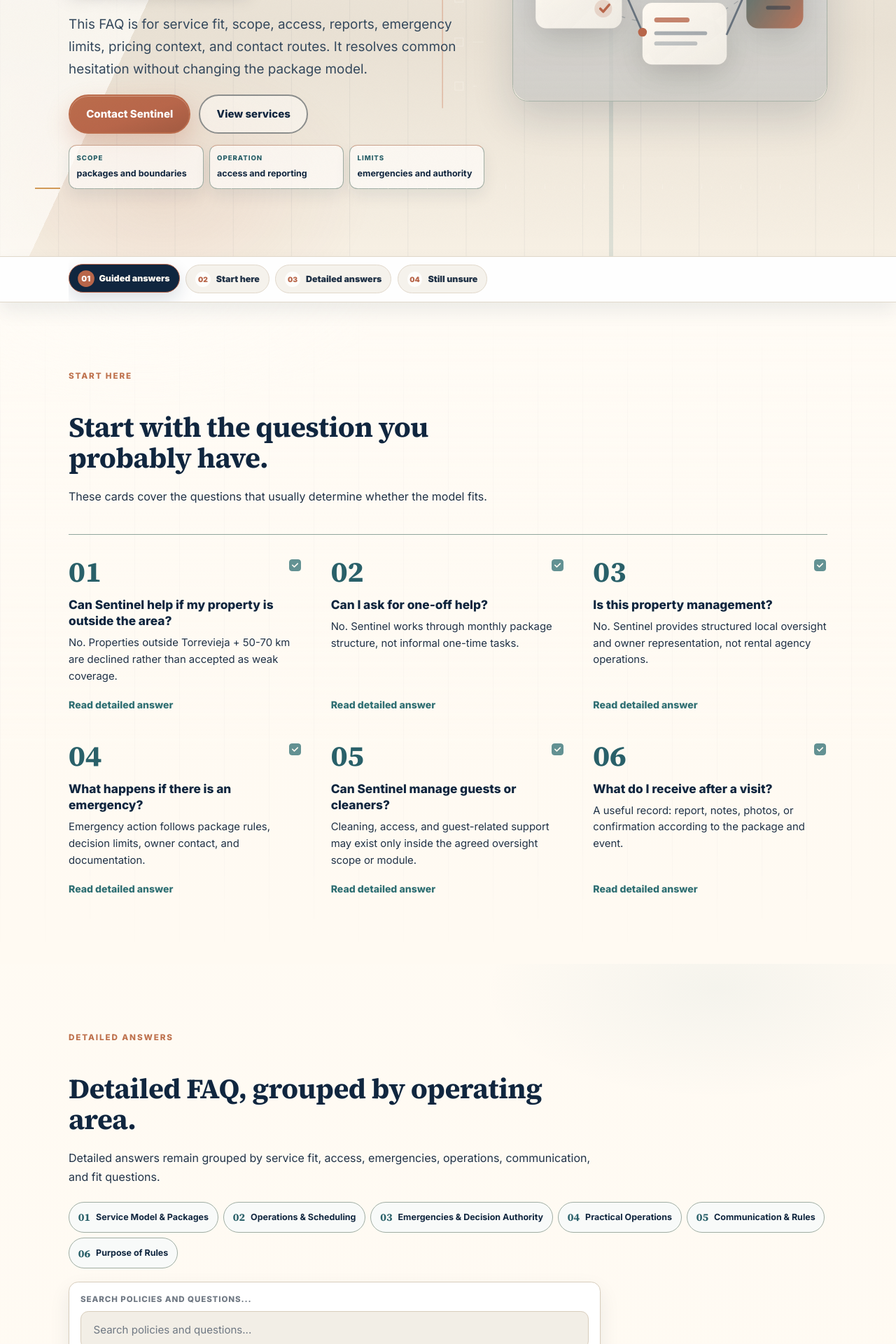
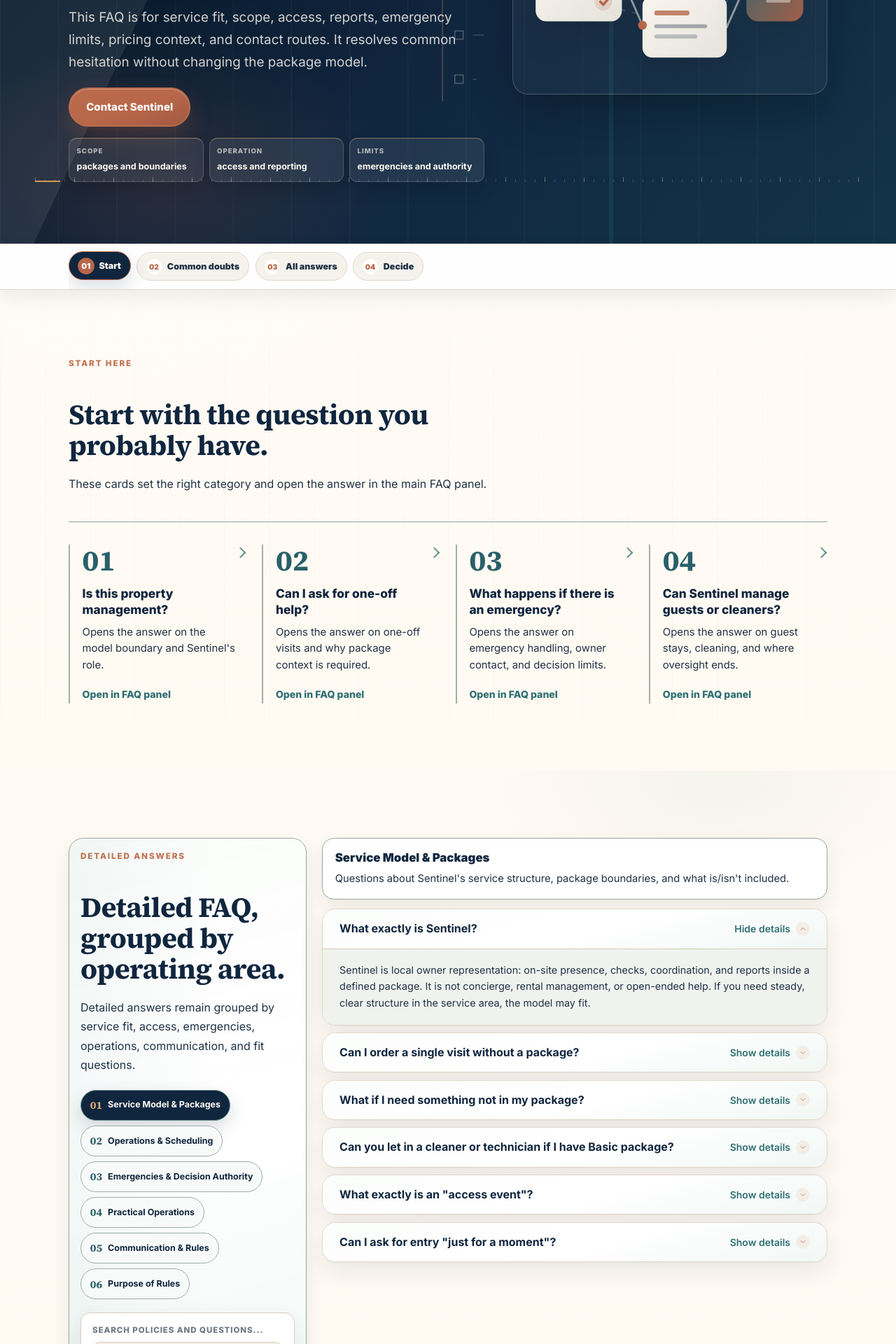
Before and after one commit to tomaszwprdl/sentinel-costa-blanca, a Next.js app: page /en/faq in a window 1280 px wide. Shown: the part 460-2380 px from the top of the page at 70% size. Built offline with nearby package versions, Linux system fonts and the light colour scheme.

Commit message:
refine: rebuild faq as answer control panel

```diff
--- a/app/[locale]/faq/page.tsx
+++ b/app/[locale]/faq/page.tsx
@@ -23,7 +23,8 @@
 type QuickAnswerSource = {
   title: string;
   answer: string;
-  href: string;
+  targetSectionId: string;
+  targetQuestionId: string;
 };
 
 type AssumptionItem = {
@@ -36,13 +37,15 @@
   const t = useTranslations('faq');
   const tCommon = useTranslations('common');
   const [searchQuery, setSearchQuery] = useState('');
+  const [activeSectionId, setActiveSectionId] = useState('service-model');
+  const [openAnswerId, setOpenAnswerId] = useState('q1');
 
   const facts = t.raw('redesign.hero.facts') as HeroFact[];
   const journeyItems = [
-    { id: 'faq-start', label: t('redesign.hero.eyebrow') },
-    { id: 'faq-quick', label: t('redesign.quick.eyebrow') },
-    { id: 'faq-details', label: t('redesign.details.eyebrow') },
-    { id: 'faq-decision', label: t('redesign.decision.eyebrow') },
+    { id: 'faq-start', label: t('redesign.journey.start') },
+    { id: 'faq-quick', label: t('redesign.journey.common') },
+    { id: 'faq-details', label: t('redesign.journey.all') },
+    { id: 'faq-decision', label: t('redesign.journey.decide') },
   ];
   const quickAnswers = (t.raw('redesign.quick.items') as QuickAnswerSource[]).map((item) => ({
     ...item,
@@ -145,7 +148,7 @@
     },
   ], [t]);
 
-  const filteredSections = useMemo(() => {
+  const filteredSections = useMemo<FAQGroup[]>(() => {
     const query = searchQuery.trim().toLowerCase();
 
     if (!query) {
@@ -159,8 +162,53 @@
         : section.faqs.filter((faq) => `${faq.question} ${faq.answer}`.toLowerCase().includes(query));
 
       return { ...section, faqs };
-    }).filter((section) => section.faqs.length > 0);
+    });
   }, [faqSections, searchQuery]);
+
+  const scrollToFAQDetails = () => {
+    const target = document.getElementById('faq-details');
+
+    if (!target) {
+      return;
+    }
+
+    const prefersReducedMotion = window.matchMedia('(prefers-reduced-motion: reduce)').matches;
+    target.scrollIntoView({ behavior: prefersReducedMotion ? 'auto' : 'smooth', block: 'start' });
+  };
+
+  const handleSectionChange = (sectionId: string, answerId?: string) => {
+    setActiveSectionId(sectionId);
+    setOpenAnswerId(answerId ?? faqSections.find((section) => section.id === sectionId)?.faqs[0]?.id ?? '');
+  };
+
+  const handleQuickAnswerSelect = (item: QuickAnswerSource) => {
+    setSearchQuery('');
+    setActiveSectionId(item.targetSectionId);
+    setOpenAnswerId(item.targetQuestionId);
+    window.requestAnimationFrame(scrollToFAQDetails);
+  };
+
+  const handleSearchChange = (value: string) => {
+    setSearchQuery(value);
+
+    const query = value.trim().toLowerCase();
+
+    if (!query) {
+      return;
+    }
+
+    const firstMatch = faqSections.find((section) => {
+      const sectionMatches = `${section.title} ${section.intro}`.toLowerCase().includes(query);
+      const answerMatches = section.faqs.some((faq) => `${faq.question} ${faq.answer}`.toLowerCase().includes(query));
+
+      return sectionMatches || answerMatches;
+    });
+
+    if (firstMatch) {
+      setActiveSectionId(firstMatch.id);
+      setOpenAnswerId(firstMatch.faqs[0]?.id ?? '');
+    }
+  };
 
   return (
     <>
@@ -177,9 +225,6 @@
               <div className="mt-8 flex flex-col gap-3 sm:flex-row">
                 <Link href={`/${locale}/contact`} className="btn-primary">
                   {t('redesign.hero.primaryCta')}
-                </Link>
-                <Link href={`/${locale}/services`} className="btn-secondary btn-secondary-on-dark faq-hero__secondary-cta">
-                  {t('redesign.hero.secondaryCta')}
                 </Link>
               </div>
               <div className="hero-fact-grid">
@@ -206,6 +251,7 @@
             title={t('redesign.quick.title')}
             intro={t('redesign.quick.intro')}
             items={quickAnswers}
+            onSelect={handleQuickAnswerSelect}
           />
         </Section>
 
@@ -215,6 +261,9 @@
             title={t('redesign.details.title')}
             intro={t('redesign.details.intro')}
             sections={filteredSections}
+            activeSectionId={activeSectionId}
+            activeAnswerId={openAnswerId}
+            onSectionChange={handleSectionChange}
             noResults={t('noResults')}
             sectionsLabel={t('sectionsLabel')}
             searchControl={(
@@ -228,7 +277,7 @@
                   aria-label={t('search.placeholder')}
                   placeholder={t('search.placeholder')}
                   value={searchQuery}
-                  onChange={(event) => setSearchQuery(event.target.value)}
+                  onChange={(event) => handleSearchChange(event.target.value)}
                   className="faq-search-input form-control"
                 />
               </div>
@@ -241,6 +290,8 @@
             eyebrow={t('redesign.assumptions.eyebrow')}
             title={t('redesign.assumptions.title')}
             intro={t('redesign.assumptions.intro')}
+            assumptionLabel={t('redesign.assumptions.assumptionLabel')}
+            boundaryLabel={t('redesign.assumptions.boundaryLabel')}
             items={assumptionItems}
           />
         </Section>
@@ -253,28 +304,6 @@
             items={decisionItems}
           />
         </Section>
-
-        <Section tone="light" className="faq-section faq-closing-section !pt-10 !pb-0">
-          <div className="page-final-cta reveal-rise overflow-hidden">
-            <div className="grid gap-0 lg:grid-cols-[minmax(0,0.68fr)_minmax(18rem,0.32fr)]">
-              <div className="page-final-cta__copy p-5 md:p-8">
-                <p className="section-label">{t('redesign.finalCta.eyebrow')}</p>
-                <h2 className="h2-system mt-3">{t('redesign.finalCta.title')}</h2>
-                <p className="mt-4 max-w-[62ch] text-lg leading-relaxed text-body">{t('redesign.finalCta.intro')}</p>
-              </div>
-              <div className="page-final-cta__panel p-5 md:p-8">
-                <div className="flex flex-col gap-3">
-                  <Link href={`/${locale}/contact`} className="btn-primary btn-primary-inverse">
-                    {tCommon('nav.contact')}
-                  </Link>
-                  <Link href={`/${locale}/services`} className="btn-secondary btn-secondary-on-dark">
-                    {tCommon('nav.services')}
-                  </Link>
-                </div>
-              </div>
-            </div>
-          </div>
-        </Section>
       </main>
       <MobileStickyCTA
         primaryHref={`/${locale}/contact`}
--- a/components/FAQGroupedAccordion.tsx
+++ b/components/FAQGroupedAccordion.tsx
@@ -19,6 +19,9 @@
   title: string;
   intro: string;
   sections: FAQGroup[];
+  activeSectionId: string;
+  activeAnswerId?: string;
+  onSectionChange: (sectionId: string, answerId?: string) => void;
   sectionsLabel: string;
   noResults?: string;
   searchControl?: ReactNode;
@@ -29,12 +32,19 @@
   title,
   intro,
   sections,
+  activeSectionId,
+  activeAnswerId,
+  onSectionChange,
   sectionsLabel,
   noResults,
   searchControl,
 }: FAQGroupedAccordionProps) {
+  const activeSection = sections.find((section) => section.id === activeSectionId) ?? sections[0];
+  const hasResults = sections.some((section) => section.faqs.length > 0);
+
   return (
-    <div className="faq-accordion">
+    <div className="faq-accordion faq-answer-console">
+      <div className="faq-answer-console__rail">
         <div className="faq-accordion__intro">
           <p className="section-label">{eyebrow}</p>
           <h2 className="h2-system mt-3">{title}</h2>
@@ -44,9 +54,16 @@
         {sections.length > 0 && (
           <nav className="faq-section-anchor-strip" aria-label={sectionsLabel}>
             {sections.map((section) => (
-            <a key={section.id} href={`#${section.id}`} className="faq-section-anchor-strip__link">
+              <button
+                key={section.id}
+                type="button"
+                className="faq-section-anchor-strip__link"
+                aria-pressed={activeSection?.id === section.id}
+                aria-controls="faq-answer-list"
+                onClick={() => onSectionChange(section.id, section.faqs[0]?.id)}
+              >
                 {section.title}
-            </a>
+              </button>
             ))}
           </nav>
         )}
@@ -56,38 +73,43 @@
             {searchControl}
           </div>
         )}
+      </div>
 
-      {sections.length === 0 ? (
+      <div className="faq-answer-console__body reveal-rise">
+        {!activeSection || !hasResults ? (
           <div className="visual-card p-8 text-center">
             <p className="mb-0 text-body">{noResults}</p>
           </div>
         ) : (
-        <div className="faq-accordion__groups reveal-stagger">
-          {sections.map((section, sectionIndex) => (
-            <section key={section.id} id={section.id} className="journey-scroll-target faq-accordion__group">
+          <section key={activeSection.id} id={activeSection.id} className="journey-scroll-target faq-answer-console__panel">
+            <div className="faq-answer-console__active-header">
+              <h3 className="faq-answer-console__active-title">{activeSection.title}</h3>
+              <p className="faq-answer-console__active-intro">{activeSection.intro}</p>
+            </div>
+
+            {activeSection.faqs.length === 0 ? (
+              <div className="visual-card p-8 text-center">
+                <p className="mb-0 text-body">{noResults}</p>
+              </div>
+            ) : (
+              <div id="faq-answer-list" className="faq-accordion__answers faq-answer-console__answers">
+                {activeSection.faqs.map((faq) => (
+                  <div key={faq.id} id={faq.id} className="faq-answer-console__target">
                     <DisclosureBlock
-                label={section.title}
-                explainer={section.intro}
-                defaultExpanded={sectionIndex === 0}
-                className="faq-accordion__section-shell"
-              >
-                <div className="faq-accordion__answers">
-                  {section.faqs.map((faq, faqIndex) => (
-                    <DisclosureBlock
-                      key={faq.id}
+                      key={`${faq.id}-${activeAnswerId === faq.id ? 'open' : 'closed'}`}
                       label={faq.question}
-                      defaultExpanded={sectionIndex === 0 && faqIndex === 0}
-                      className="faq-accordion__answer-shell border-0"
+                      defaultExpanded={activeAnswerId === faq.id}
+                      className="faq-accordion__answer-shell faq-answer-console__answer-shell border-0"
                     >
                       <p className="faq-accordion__answer-body">{faq.answer}</p>
                     </DisclosureBlock>
-                  ))}
                   </div>
-              </DisclosureBlock>
-            </section>
                 ))}
               </div>
             )}
+          </section>
+        )}
+      </div>
     </div>
   );
 }
--- a/components/FAQQuickAnswerCards.tsx
+++ b/components/FAQQuickAnswerCards.tsx
@@ -1,9 +1,8 @@
-import Link from 'next/link';
-
 interface QuickAnswer {
   title: string;
   answer: string;
-  href: string;
+  targetSectionId: string;
+  targetQuestionId: string;
   linkLabel: string;
 }
 
@@ -12,6 +11,7 @@
   title: string;
   intro: string;
   items: QuickAnswer[];
+  onSelect: (item: QuickAnswer) => void;
 }
 
 export default function FAQQuickAnswerCards({
@@ -19,6 +19,7 @@
   title,
   intro,
   items,
+  onSelect,
 }: FAQQuickAnswerCardsProps) {
   return (
     <div>
@@ -35,9 +36,14 @@
             </p>
             <h3 className="faq-quick-rail__title">{item.title}</h3>
             <p className="faq-quick-rail__answer">{item.answer}</p>
-            <Link href={item.href} className="faq-quick-rail__link link-system">
+            <button
+              type="button"
+              className="faq-quick-rail__link link-system"
+              aria-controls="faq-details"
+              onClick={() => onSelect(item)}
+            >
               {item.linkLabel}
-            </Link>
+            </button>
           </article>
         ))}
       </div>
--- a/components/FAQWrongAssumptions.tsx
+++ b/components/FAQWrongAssumptions.tsx
@@ -7,6 +7,8 @@
   eyebrow: string;
   title: string;
   intro: string;
+  assumptionLabel: string;
+  boundaryLabel: string;
   items: AssumptionItem[];
 }
 
@@ -14,20 +16,28 @@
   eyebrow,
   title,
   intro,
+  assumptionLabel,
+  boundaryLabel,
   items,
 }: FAQWrongAssumptionsProps) {
   return (
-    <div>
-      <div className="mb-8 max-w-[760px]">
+    <div className="faq-boundary-strip reveal-rise">
+      <div className="faq-boundary-strip__header">
         <p className="section-label">{eyebrow}</p>
         <h2 className="h2-system mt-3">{title}</h2>
-        <p className="mt-3 text-body">{intro}</p>
+        <p className="mt-3 mb-0 text-body">{intro}</p>
       </div>
-      <div className="faq-assumption-ledger reveal-rise">
+      <div className="faq-boundary-strip__grid">
         {items.map((item) => (
-          <article key={item.assumption} className="faq-assumption-ledger__row">
-            <p className="faq-assumption-ledger__assumption">{item.assumption}</p>
-            <p className="faq-assumption-ledger__boundary">{item.boundary}</p>
+          <article key={item.assumption} className="faq-boundary-strip__item">
+            <div>
+              <p className="faq-boundary-strip__label faq-boundary-strip__label--wrong">{assumptionLabel}</p>
+              <p className="faq-boundary-strip__assumption">{item.assumption}</p>
+            </div>
+            <div>
+              <p className="faq-boundary-strip__label faq-boundary-strip__label--right">{boundaryLabel}</p>
+              <p className="faq-boundary-strip__boundary">{item.boundary}</p>
+            </div>
           </article>
         ))}
       </div>
```
Also changed, not shown: app/globals.css, messages/en.json, messages/pl.json. Lines whose indentation alone changed are shown as unchanged.
